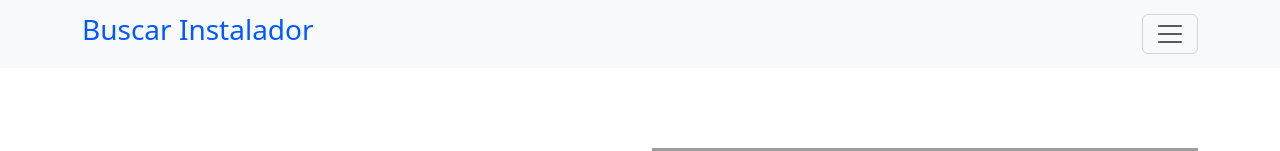
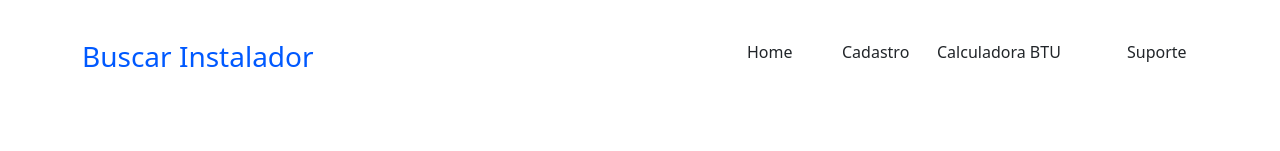
Before and after one commit to App-Server/99frio, a Nuxt app: page / in a window 1280 px wide. Shown: the top 151 px of the page. Built offline with nearby package versions, Linux system fonts and the light colour scheme; grey boxes are pictures that could not be loaded.

Commit message:
add-layout

```diff
--- a/app.vue
+++ b/app.vue
@@ -1,8 +1,6 @@
 <template>
   <div>
     <Navbar />
-    <!-- <NuxtRouteAnnouncer />
-    <NuxtWelcome /> -->
     <NuxtPage />
   </div>
 </template>
--- a/components/Navbar.vue
+++ b/components/Navbar.vue
@@ -1,37 +1,66 @@
 <template>
     <div>
-        <nav class="navbar bg-body-tertiary">
+        <div class="desktop">
+            <nav class="navbar navbar-expand-lg bg-body-tertiary">
             <div class="container">
                 <NuxtLink class="navbar-brand" to="/"><strong style="color: #0059FF;"><h3> Buscar Instalador </h3></strong> </NuxtLink>
-                <button class="navbar-toggler" type="button" data-bs-toggle="offcanvas" data-bs-target="#offcanvasNavbar" aria-controls="offcanvasNavbar" aria-label="Toggle navigation">
+                <button class="navbar-toggler" type="button" data-bs-toggle="collapse" data-bs-target="#navbarSupportedContent" aria-controls="navbarSupportedContent" aria-expanded="false" aria-label="Toggle navigation">
                 <span class="navbar-toggler-icon"></span>
                 </button>
-                <div class="offcanvas offcanvas-end" tabindex="-1" id="offcanvasNavbar" aria-labelledby="offcanvasNavbarLabel">
-                <div class="offcanvas-header">
-                    <h5 class="offcanvas-title" id="offcanvasNavbarLabel">Menu</h5>
-                    <button type="button" class="btn-close" data-bs-dismiss="offcanvas" aria-label="Close"></button>
-                </div>
-                <div class="offcanvas-body">
-                    <ul class="navbar-nav justify-content-end flex-grow-1 pe-3">
+                <div class="collapse navbar-collapse" id="navbarSupportedContent">
+                <ul class="navbar-nav me-auto mb-2 mb-lg-0">
                     <li class="nav-item">
-                            <NuxtLink to="/" class="nav-link">Cadastro</NuxtLink>
+                        <NuxtLink class="navbar-brand" to="/">Home</NuxtLink>
                     </li>
                     <li class="nav-item">
-                            <NuxtLink to="/pessoa-fisica" class="nav-link">Cadastro Pessoa Física</NuxtLink>
+                        <NuxtLink class="navbar-brand" to="/cadastro">Cadastro</NuxtLink>
                     </li>
                     <li class="nav-item">
-                            <NuxtLink to="/pessoa-juridica" class="nav-link">Cadastro Pessoa Jurídica</NuxtLink>
+                        <NuxtLink class="navbar-brand" to="/">Calculadora BTU</NuxtLink>
                     </li>
                     <li class="nav-item">
-                            <NuxtLink to="#" class="nav-link">Suporte</NuxtLink>
-                        </li>
-                        <li class="nav-item">
-                            <NuxtLink to="#" class="nav-link">Calculadora de BTUs</NuxtLink>
+                        <NuxtLink class="navbar-brand" to="/">Suporte</NuxtLink>
                     </li>
                 </ul>
                 </div>
             </div>
+        </nav>
+        <!--  -->
         </div>
-        </nav>
+        <div class="responsive">
+            <div class="container" style="margin-top: 40px;">
+                <div class="row">
+                    <div class="col-sm-7 mb-3 mb-sm-0">
+                        <NuxtLink class="navbar-brand" to="/"><strong style="color: #0059FF;"><h3> Buscar Instalador </h3></strong> </NuxtLink>
+                    </div>
+                    <div class="col-sm-1">
+                        <NuxtLink class="navbar-brand" to="/">Home</NuxtLink>
+                    </div>
+                    <div class="col-sm-1">
+                        <NuxtLink class="navbar-brand" to="/cadastro">Cadastro</NuxtLink>
+                    </div>
+                    <div class="col-sm-2">
+                        <NuxtLink class="navbar-brand" to="/">Calculadora BTU</NuxtLink>
+                    </div>
+                    <div class="col-sm-1">
+                        <NuxtLink class="navbar-brand" to="/">Suporte</NuxtLink>
+                    </div>
+                </div>
+            </div>
+        </div>
     </div>
 </template>
+
+<style>
+@media (max-width: 1064px) {
+    .responsive {
+        display: none;
+    }
+}
+
+@media (min-width: 1064px) {
+    .desktop {
+        display: none;
+    }
+}
+</style>
--- a/pages/cadastro.vue
+++ b/pages/cadastro.vue
@@ -2,7 +2,7 @@
     <div>
         <div class="container" style="margin-top: 50px;">
             <div class="alert alert-primary" role="alert">
-                A simple primary alert—check it out!
+                Faça o seu cadastro e aparecer para seus clientes.
             </div><br>
             <div class="row">
                 <div class="col-sm-6 mb-3 mb-sm-0">
```
Lines whose indentation alone changed are shown as unchanged.
